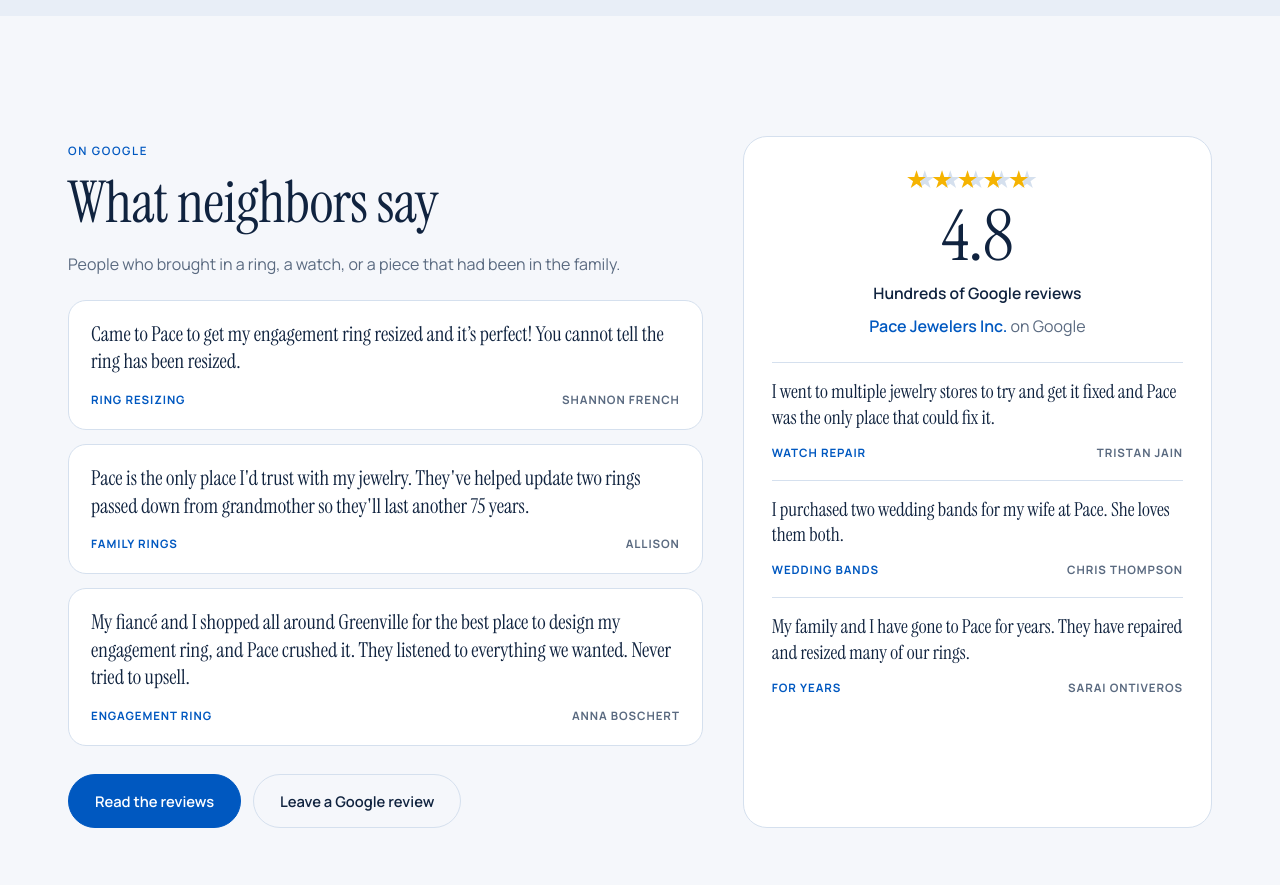
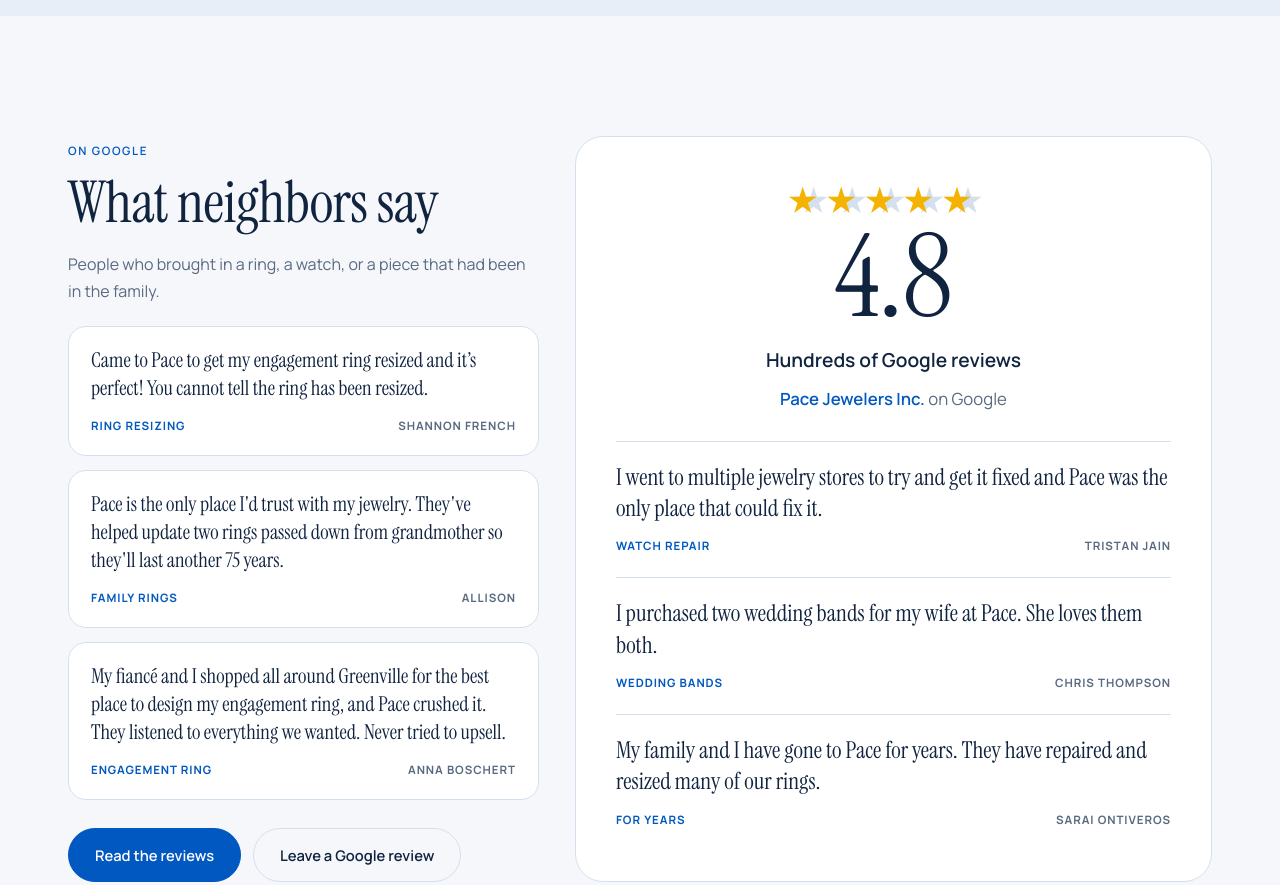
Before and after one commit to MitchelTurner/pace, a plain HTML site: page index.html in a window 1280 px wide. Shown: the part 6980-7865 px from the top of the page. Drawn offline with nearby package versions, Linux system fonts and the light colour scheme.

Commit message:
Make the rating card the larger column.
The 4.8 card now takes more of the row, with a bigger score, larger
stars, and roomier notes so it reads as the main piece of the section.

Co-authored-by: Mitchel Turner <mitchel.myers.turner@gmail.com>

```diff
--- a/index.html
+++ b/index.html
@@ -299,20 +299,20 @@
   .visit .maplibregl-ctrl-attrib{font-size:10px;background:rgba(255,255,255,.8)}
   .visit .maplibregl-ctrl-attrib a{color:#555}
 
-  .reviews .wrap{display:grid;grid-template-columns:1.15fr .85fr;gap:40px;align-items:stretch}
+  .reviews .wrap{display:grid;grid-template-columns:.85fr 1.15fr;gap:36px;align-items:stretch}
   .reviews p{color:var(--ink-soft);margin-top:18px;max-width:38em}
   .reviews .actions{display:flex;gap:12px;flex-wrap:wrap;margin-top:28px}
-  .review-card{background:var(--card);border:1px solid var(--line);border-radius:24px;padding:32px 28px 12px;text-align:center;display:flex;flex-direction:column}
-  .stars{position:relative;display:inline-block;font-size:1.35rem;letter-spacing:.14em;line-height:1}
+  .review-card{background:var(--card);border:1px solid var(--line);border-radius:28px;padding:48px 40px 16px;text-align:center;display:flex;flex-direction:column}
+  .stars{position:relative;display:inline-block;font-size:2rem;letter-spacing:.16em;line-height:1}
   .stars-base{color:#d5e0ee}
   .stars-fill{position:absolute;left:0;top:0;width:96%;overflow:hidden;white-space:nowrap;color:#f5b301}
-  .review-card .score{font-family:var(--display);font-size:4.4rem;line-height:1;margin-top:10px}
-  .review-card .count{margin:10px 0 0;color:var(--ink);font-weight:600;font-size:.98rem;max-width:none}
-  .review-card .where{color:var(--ink-soft);margin-top:6px}
+  .review-card .score{font-family:var(--display);font-size:clamp(6.5rem,9vw,8.5rem);line-height:.85;margin-top:12px}
+  .review-card .count{margin:18px 0 0;color:var(--ink);font-weight:600;font-size:1.2rem;max-width:none}
+  .review-card .where{color:var(--ink-soft);margin-top:8px;font-size:1.05rem}
   .review-card .where a{color:var(--accent);font-weight:600;text-decoration:none}
-  .review-notes{list-style:none;margin:22px 0 0;text-align:left}
-  .review-notes li{padding:16px 0 18px;border-top:1px solid var(--line)}
-  .review-notes p{margin:0;max-width:none;color:var(--ink);font-family:var(--display);font-size:1.2rem;line-height:1.35}
+  .review-notes{list-style:none;margin:28px 0 0;text-align:left}
+  .review-notes li{padding:20px 0 22px;border-top:1px solid var(--line)}
+  .review-notes p{margin:0;max-width:none;color:var(--ink);font-family:var(--display);font-size:1.45rem;line-height:1.35}
   .review-notes footer{margin-top:12px;display:flex;justify-content:space-between;align-items:baseline;gap:12px;font-size:.72rem;font-weight:700;letter-spacing:.08em;text-transform:uppercase}
   .review-notes .job{color:var(--accent)}
   .review-notes .who{color:var(--ink-soft)}
```
